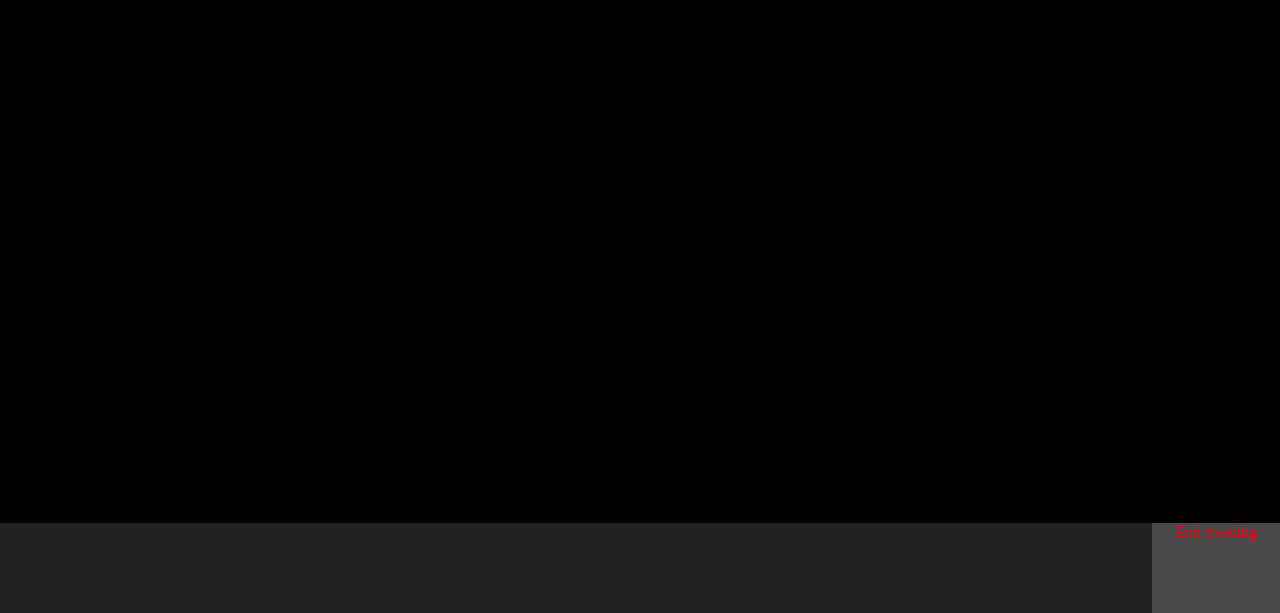
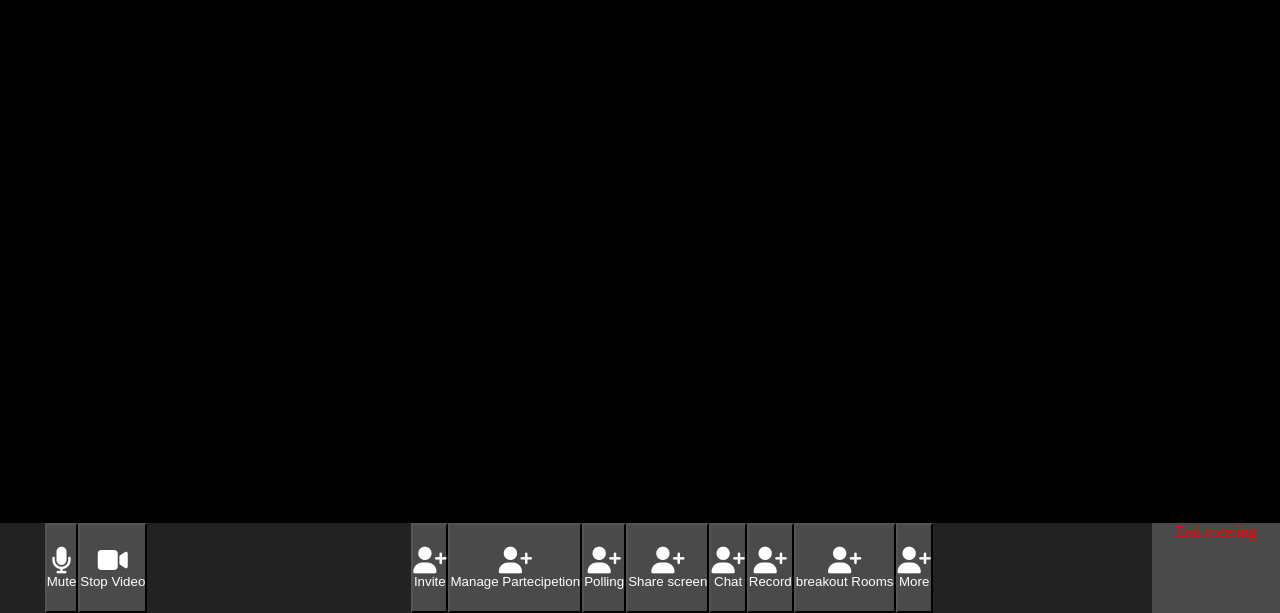
Before and after one commit to Skiotto93/html-css-zoom, a plain HTML site: page index.html in a window 1280 px wide. Shown: the part 217-830 px from the top of the page. Drawn offline with Linux system fonts and the light colour scheme.

Commit message:
Aggiunto footer

```diff
--- a/index.html
+++ b/index.html
@@ -309,19 +309,53 @@
     <footer>
         <div class="container row">
             <div class="left">
-
+                <button class="btnfoot">
+                    <i class="fas fa-microphone fa-2x"></i>
+                    <div>Mute</div>
+                </button>
+                <button class="btnfoot">
+                    <i class="fas fa-video fa-2x"></i>
+                    <div>Stop Video</div>
+                </button>
             </div>
             <div class="center">
+                <button class="btnfoot">
+                    <i class="fas fa-user-plus fa-2x"></i>
+                    <div>Invite</div>
+                </button>
+                <button class="btnfoot">
+                    <i class="fas fa-user-plus fa-2x"></i>
+                    <div>Manage Partecipetion</div>
+                </button>
+                <button class="btnfoot">
+                    <i class="fas fa-user-plus fa-2x"></i>
+                    <div>Polling</div>
+                </button>
+                <button class="btnfoot">
+                    <i class="fas fa-user-plus fa-2x"></i>
+                    <div>Share screen</div>
+                </button>
+                <button class="btnfoot">
+                    <i class="fas fa-user-plus fa-2x"></i>
+                    <div>Chat</div>
+                </button>
+                <button class="btnfoot">
+                    <i class="fas fa-user-plus fa-2x"></i>
+                    <div>Record</div>
+                </button>
+                <button class="btnfoot">
+                    <i class="fas fa-user-plus fa-2x"></i>
+                    <div>breakout Rooms</div>
+                </button>
+                <button class="btnfoot">
+                    <i class="fas fa-user-plus fa-2x"></i>
+                    <div>More</div>
+                </button>
 
             </div>
             <div class="right">
                 <span>End meeting</span>
             </div>
-            <div class="container row">
-                <div class="left">
-
-                </div>
-                <div class="center">
 
                 </div>
             </div>
--- a/style.css
+++ b/style.css
@@ -97,10 +97,14 @@ i {
 ------------------*/
 .left {
     width: 15%;
+    display: flex;
+    justify-content: center;
 }
 
 .center {
     width: 75%;
+    display: flex;
+    justify-content: center;
 }
 
 .right {
@@ -108,5 +112,11 @@ i {
     height: 90px;
     background-color: #4a4a4a;
     color: red;
-    text-align: center;
+    display: flex;
+    justify-content: center;
 }
+
+.btnfoot {
+    background-color: #4a4a4a;
+    color: #fff;
+}
```
